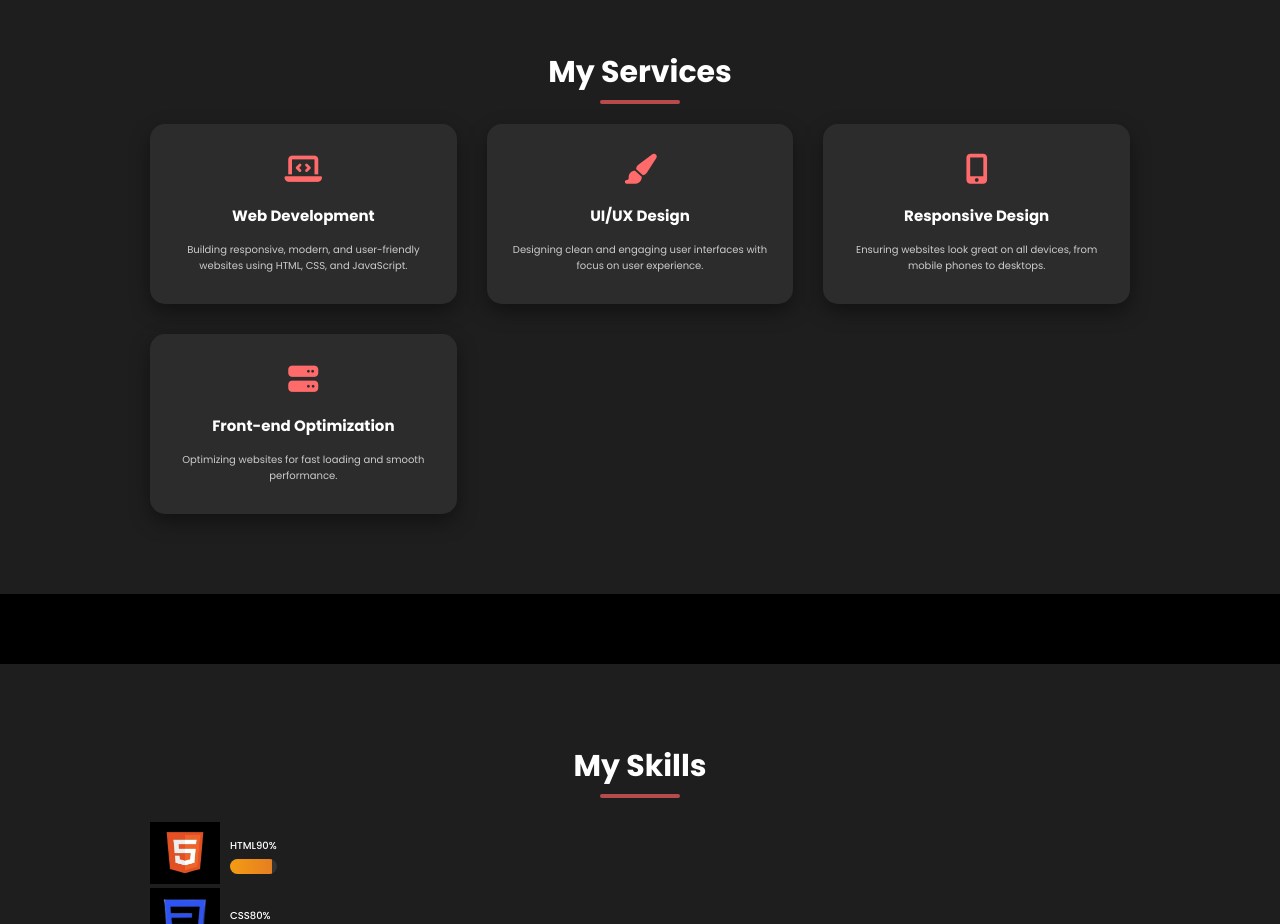
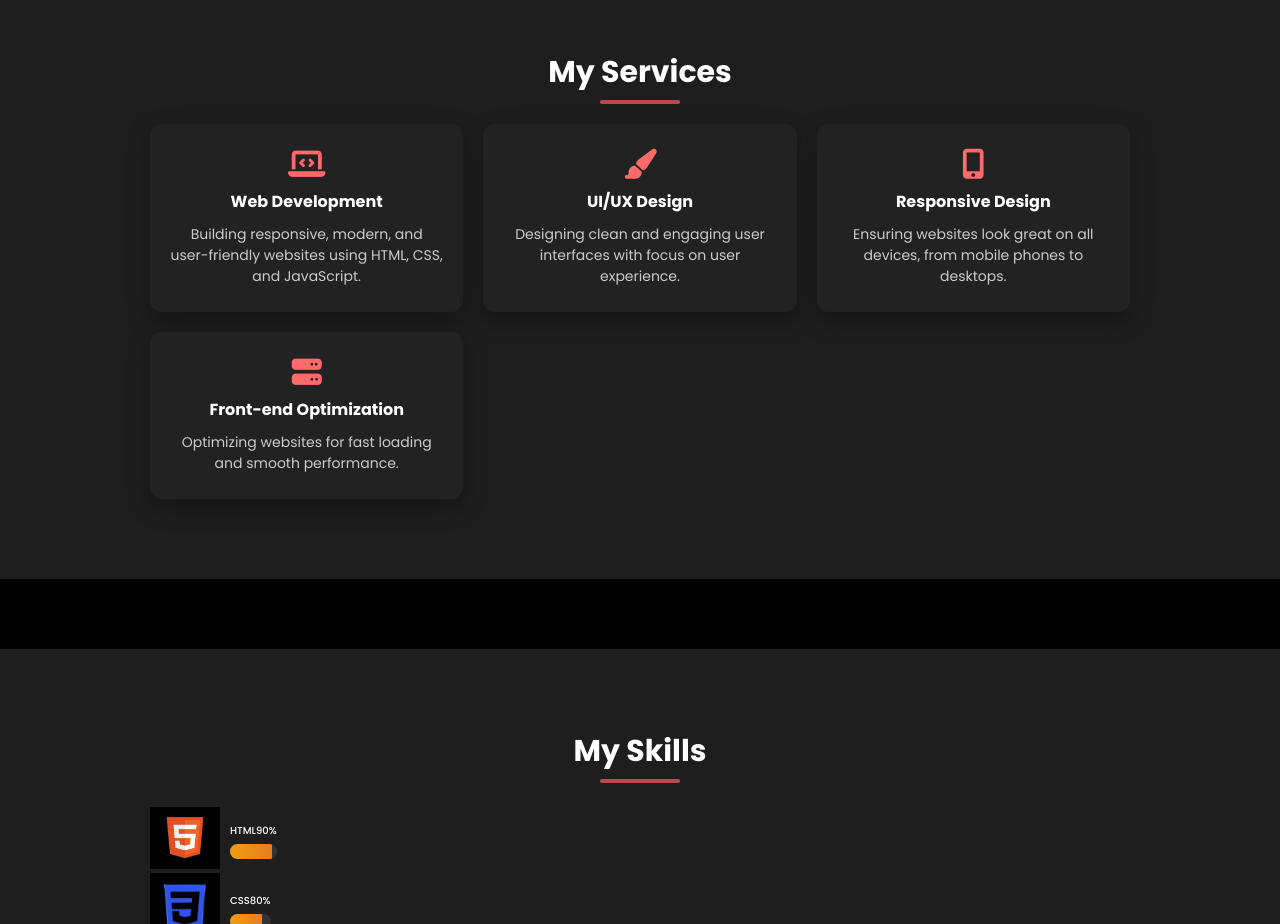
Before and after one commit to arronmagsalay24/myloginportfolio.github, a plain HTML site: page index.html in a window 1280 px wide. Shown: the part 900-1824 px from the top of the page. Drawn offline with nearby package versions, Linux system fonts and the light colour scheme.

Commit message:
Update style.css

```diff
--- a/style.css
+++ b/style.css
@@ -271,18 +271,17 @@ animation: expandLine 1s ease forwards;
 
 .services-grid {
     display: grid;
-    grid-template-columns: repeat(auto-fit, minmax(250px, 1fr));
-    gap: 30px;
-    max-width: 1200px;
-    margin: 0 auto;
+    grid-template-columns: repeat(auto-fit, minmax(280px,1fr));
+    gap: 2rem;
 }
 
 .service-card {
-    background-color: #2c2c2c;
-    padding: 30px 20px;
-    border-radius: 15px;
-    box-shadow: 0 8px 20px rgba(0,0,0,0.4);
-    transition: transform 0.3s ease, box-shadow 0.3s ease;
+    background: #222;
+    padding: 2.5rem 2rem;
+    border-radius: 12px;
+    text-align: center;
+    box-shadow: 0 8px 25px rgba(0,0,0,0.3);
+    transition: all 0.3s ease;
     opacity: 0;
     transform: translateY(50px);
 }
@@ -294,25 +293,23 @@ animation: expandLine 1s ease forwards;
 
 .service-card:hover {
     transform: translateY(-10px);
-    box-shadow: 0 12px 25px rgba(0,0,0,0.6);
+    box-shadow: 0 12px 25px rgba(183,75,75,0.5);
 }
 
 .service-card .icon {
     font-size: 3rem;
     color: #ff6b6b;
-    margin-bottom: 20px;
+    margin-bottom: 1rem;
 }
 
 .service-card h3 {
-    color: #ffffff;
-    font-size: 1.5rem;
-    margin-bottom: 15px;
+    font-size: 1.6rem;
+    margin-bottom: 1rem;
 }
 
 .service-card p {
-    color: #cccccc;
-    font-size: 1rem;
-    line-height: 1.6;
+    font-size: 1.4rem;
+    color: #ccc;
 }
 
 @media (max-width: 768px) {
@@ -689,4 +686,5 @@ border-radius: 2px;
     flex-direction: column;
     align-items: center;
   }
+
 }
```
